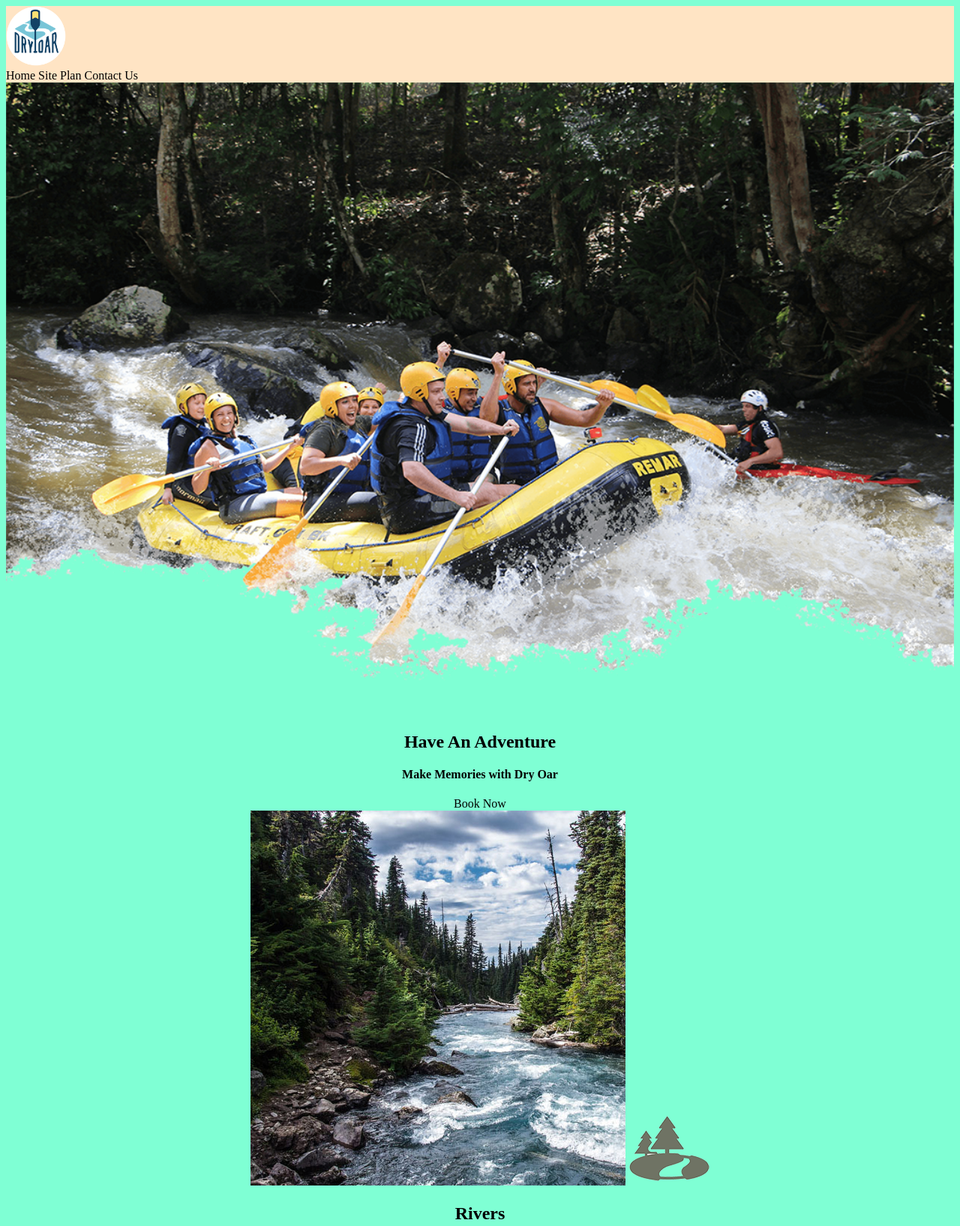
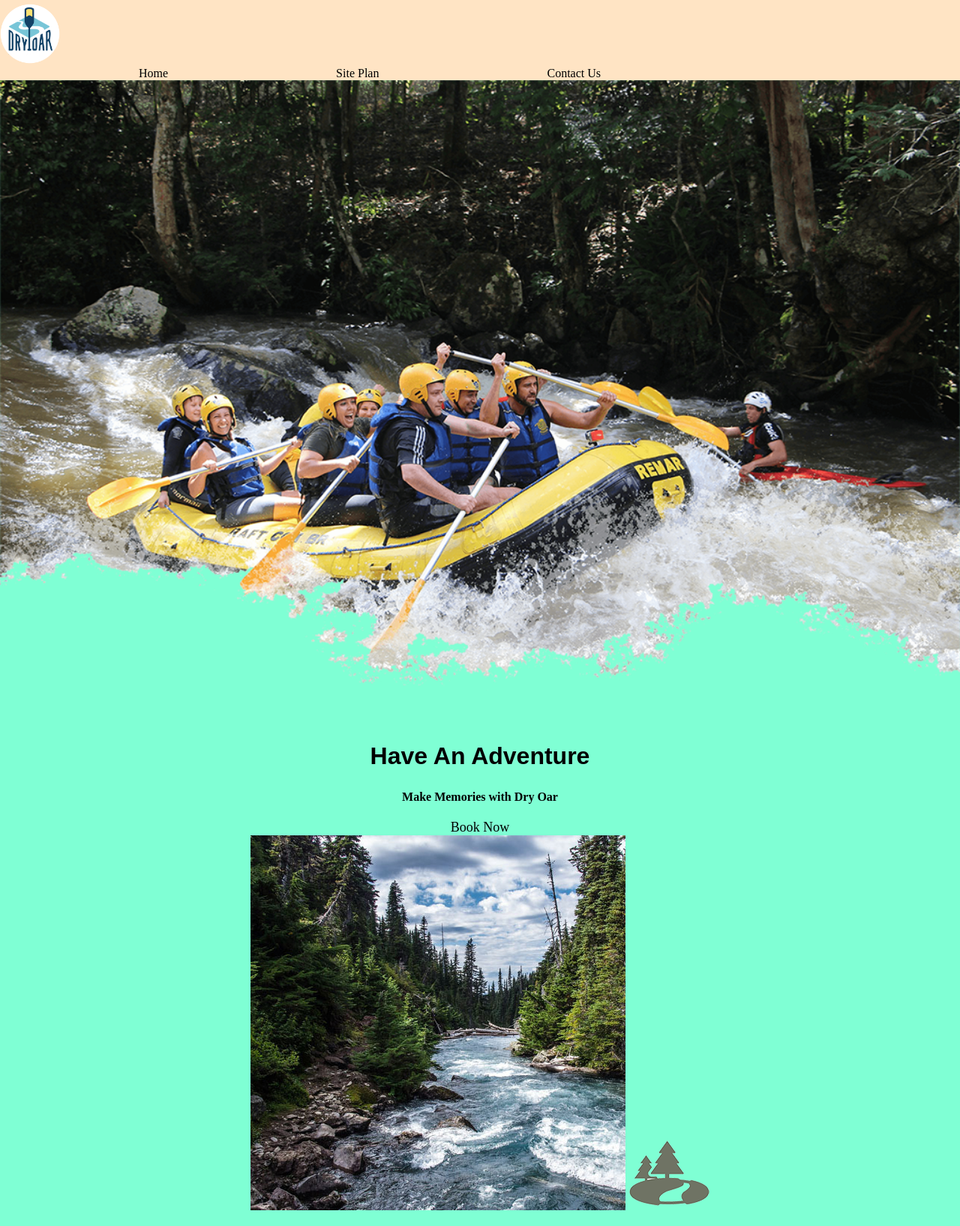
Before and after one commit to MoroniF/wdd130, a plain HTML site: page wwr/index.html in a window 1280 px wide. Shown: the top 1635 px of the page at 75% size. Drawn offline with Linux system fonts and the light colour scheme.

Commit message:
Add files via upload

```diff
--- a/wwr/styles/style.css
+++ b/wwr/styles/style.css
@@ -1,6 +1,8 @@
 .msg{
     background-color:aquamarine;
     color:black;
+    line-height: 1.5em;
+    padding: 35px;
 }
 #content {
     max-width: 1600px;
@@ -11,6 +13,8 @@ nav a {
     text-align: center;
     color:black;
     text-decoration: none;
+    padding: 35px;
+    margin-left: 150px;
 }
 
 #hero-msg h1 {
@@ -39,6 +43,8 @@ nav a {
 body{
     background-color:aquamarine;
     color:black;
+    margin: 0;
+    padding: 0;
 }
 header{
     background-color:bisque;
@@ -52,6 +58,9 @@ nav a:hover {
     background-color:aquamarine;
     color:black;
     text-decoration: none;
+    font-size: 18px;
+    padding: 15px 30px;
+    border-radius: 5px;
 }
 .book:hover{
     background-color:bisque;
@@ -61,6 +70,9 @@ nav a:hover {
     background-color:aquamarine;
     color:black;
     text-decoration: none;
+    font-size: 18px;
+    padding: 15px 90px;
+    border-radius: 5px;
 }
 .join:hover{
     background-color:bisque;
@@ -72,9 +84,11 @@ footer{
     color:black;
     text-decoration: none;
     font-size: 1.2em;
+    padding: 25px 50px;
 }
 .logo {
     width:80px;
+    padding-top: 5px;
 }
 #hero-img{
     width: 100%;
@@ -82,3 +96,17 @@ footer{
 footer p a:hover {
     text-decoration: underline;
 }
+.home-title {
+    font-family: 'Rock Salt', 'Bradley Hand', sans-serif;
+    font-size: 2em;
+}
+.msg p{
+    font-size: .8em;
+    padding-bottom: 15px;
+}
+.card-img {
+    border: 10px solid #black;
+}
+main section img {
+    box-sizing: border-box;
+}
```
